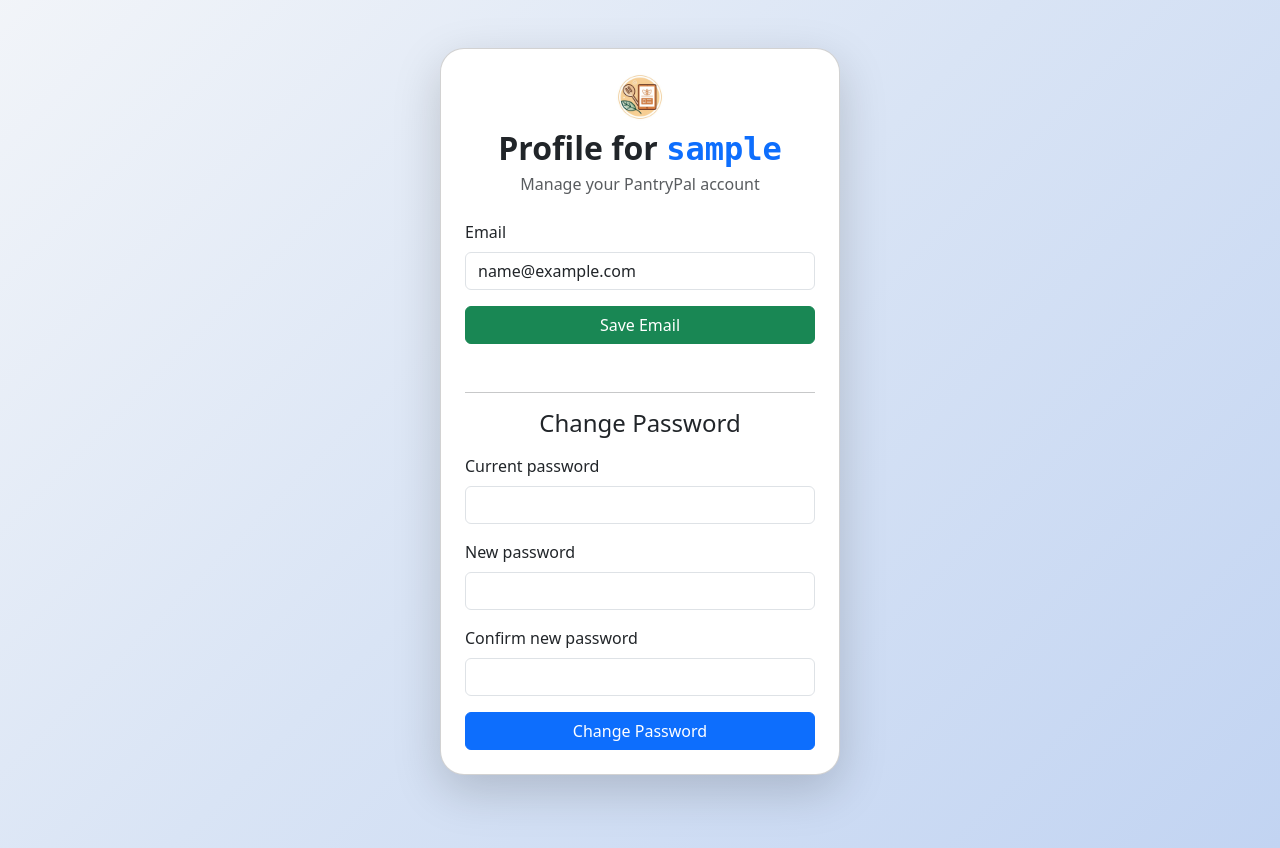
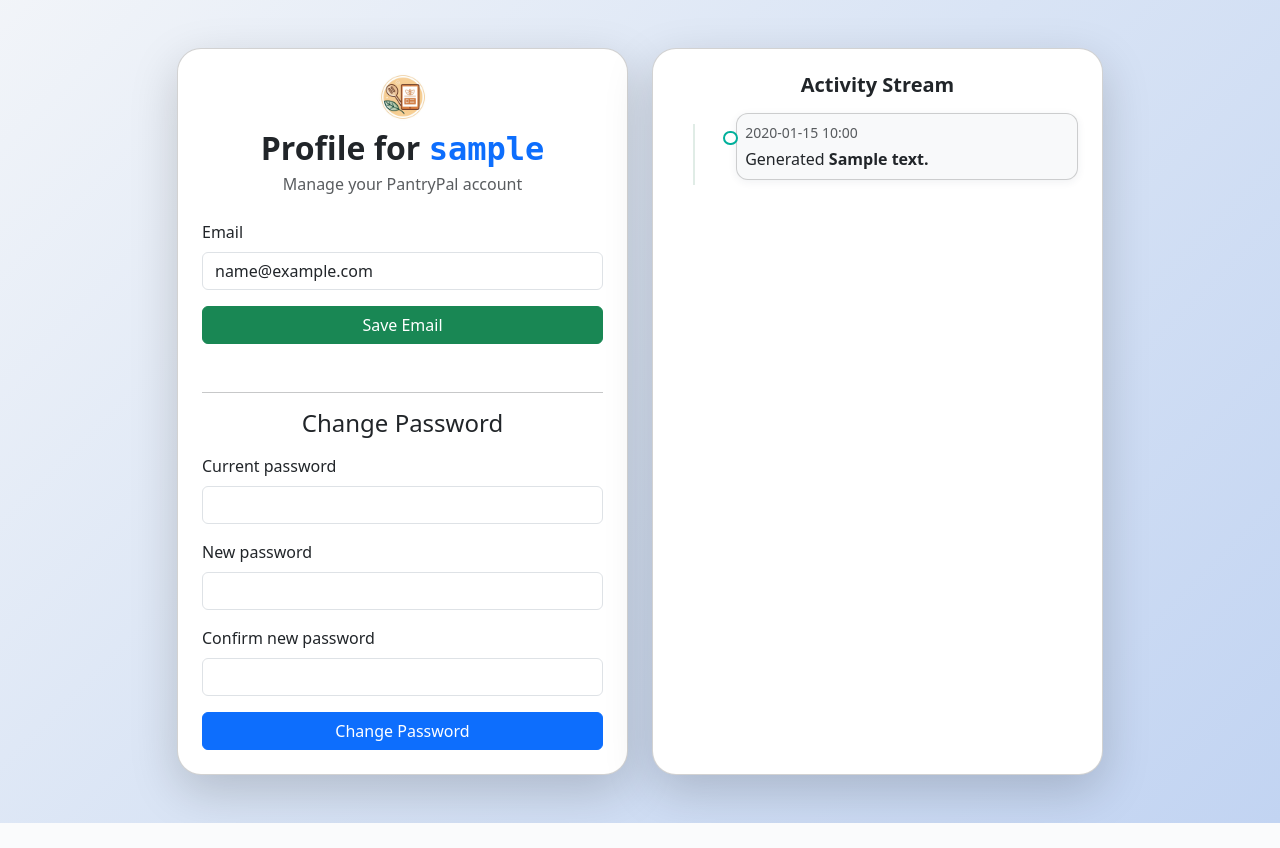
Before and after one commit to jlzlt/PantryPal, a Django app: page /profile/ in a window 1280 px wide. Shown: the part 96-944 px from the top of the page. After the commit the page ends 919 px from the top, so only its background shows below. Run offline with Django 5.2, Linux system fonts and the light colour scheme; a user stored in the database is signed in; tables that the repository leaves empty hold one stand-in row (values such as "Sample post"); some libraries are stand-ins or nearby versions.

Commit message:
Add Activity log.

```diff
--- a/recipes/admin.py
+++ b/recipes/admin.py
@@ -1,5 +1,5 @@
 from django.contrib import admin
-from .models import User, GeneratedRecipe, Recipe, SavedRecipe, SharedRecipe
+from .models import User, GeneratedRecipe, Recipe, SavedRecipe, SharedRecipe, UserActivity
 
 # Register your models here.
 admin.site.register(User)
@@ -7,3 +7,4 @@ admin.site.register(SavedRecipe)
 admin.site.register(GeneratedRecipe)
 admin.site.register(Recipe)
 admin.site.register(SharedRecipe)
+admin.site.register(UserActivity)
--- a/recipes/models.py
+++ b/recipes/models.py
@@ -3,6 +3,8 @@ from django.db import models
 from datetime import timedelta
 from django.utils.timezone import now
 from django.core.validators import MinValueValidator, MaxValueValidator
+
+User = AbstractUser
 
 
 class User(AbstractUser):
@@ -114,3 +116,21 @@ class RecipeRating(models.Model):
 
     def __str__(self):
         return f"Rating {self.rating}/5 by {self.rater} on {self.recipe}"
+
+
+class UserActivity(models.Model):
+    ACTION_CHOICES = [
+        ('generated', 'Generated Recipes'),
+        ('saved', 'Saved Recipe'),
+        ('shared', 'Shared Recipe'),
+    ]
+    user = models.ForeignKey('recipes.User', on_delete=models.CASCADE, related_name='activities')
+    timestamp = models.DateTimeField(auto_now_add=True)
+    action = models.CharField(max_length=32, choices=ACTION_CHOICES)
+    details = models.TextField(blank=True)
+
+    class Meta:
+        ordering = ['-timestamp']
+
+    def __str__(self):
+        return f"{self.timestamp} {self.user.username} {self.action} {self.details}"
--- a/recipes/static/recipes/styles.css
+++ b/recipes/static/recipes/styles.css
@@ -250,3 +250,55 @@ button[disabled] {
 .auth-link:hover {
   text-decoration: underline;
 }
+
+/* Activity Timeline Styles */
+.activity-timeline {
+  position: relative;
+  padding-left: 2.2rem;
+}
+.timeline-vertical {
+  position: absolute;
+  left: 1rem;
+  top: 0.7rem;
+  bottom: 0.7rem;
+  width: 2px;
+  background: #e0ece6;
+  z-index: 0;
+}
+.timeline-dot {
+  position: absolute;
+  left: 0.7rem;
+  top: 1.1rem;
+  width: 0.9rem;
+  height: 0.9rem;
+  background: #fff;
+  border: 2px solid #00b09b;
+  border-radius: 50%;
+  z-index: 2;
+}
+.activity-item:last-child .timeline-dot {
+  background: #00b09b;
+}
+.activity-content {
+  background: #f8f9fa;
+  border-radius: 0.75rem;
+  box-shadow: 0 2px 8px rgba(44,62,80,0.07);
+}
+@media (max-width: 767px) {
+  .activity-timeline {
+    padding-left: 1.2rem;
+  }
+  .timeline-vertical {
+    left: 0.3rem;
+  }
+  .timeline-dot {
+    left: 0rem;
+  }
+}
+
+.activity-item {
+  margin-bottom: 1rem !important;
+}
+.activity-item:last-child {
+  margin-bottom: 0 !important;
+}
--- a/recipes/templates/recipes/profile.html
+++ b/recipes/templates/recipes/profile.html
@@ -3,7 +3,10 @@
 {% block title %}Profile{% endblock %}
 {% block body %}
 <div class="auth-wrapper" style="min-height: 100vh;">
-  <div class="auth-card card shadow-lg p-4 mx-auto mt-5" style="max-width: 400px; width: 100%; border-radius: 1.5rem;">
+  <div class="container py-5">
+    <div class="row justify-content-center g-4">
+      <div class="col-12 col-lg-5 d-flex">
+        <div class="auth-card card shadow-lg p-4 w-100" style="border-radius: 1.5rem;">
           <div class="text-center mb-4">
             <img src="{% static 'recipes/logo.png' %}" alt="Logo" class="mb-2" style="height: 48px;">
             <h2 class="mb-1" style="font-weight: 700;">Profile for <span class="fw-bold text-primary" style="font-family: monospace;">{{ user.username }}</span></h2>
@@ -55,4 +58,40 @@
           </form>
         </div>
       </div>
+      <div class="col-12 col-lg-5 d-flex">
+        <div class="auth-card card shadow-lg p-4 w-100" style="border-radius: 1.5rem;">
+          <h5 class="mb-3 text-center" style="font-weight: 700;">Activity Stream</h5>
+          {% if activities %}
+            <div class="activity-timeline">
+              {% for activity in activities %}
+                <div class="activity-item d-flex align-items-start mb-4 position-relative">
+                  <div class="timeline-dot"></div>
+                  <div class="activity-content card p-2 w-100 ms-4" style="background: #f8f9fa; border-radius: 0.75rem; box-shadow: 0 2px 8px rgba(44,62,80,0.07);">
+                    <div class="d-flex justify-content-between align-items-center mb-1">
+                      <span class="text-muted small">{{ activity.timestamp|date:"Y-m-d H:i" }}</span>
+                    </div>
+                    <div>
+                      {% if activity.action == 'generated' %}
+                        Generated <span class="fw-semibold">{{ activity.details }}</span>
+                      {% elif activity.action == 'saved' %}
+                        Saved <span class="fw-semibold text-success">{{ activity.details }}</span>
+                      {% elif activity.action == 'shared' %}
+                        Shared <span class="fw-semibold" style="color: #8e44ad;">{{ activity.details }}</span>
+                      {% else %}
+                        {{ activity.action }} {{ activity.details }}
+                      {% endif %}
+                    </div>
+                  </div>
+                </div>
+              {% endfor %}
+              <div class="timeline-vertical"></div>
+            </div>
+          {% else %}
+            <div class="text-center text-muted">No activity yet.</div>
+          {% endif %}
+        </div>
+      </div>
+    </div>
+  </div>
+</div>
 {% endblock %}
--- a/recipes/templates/recipes/recipe_details.html
+++ b/recipes/templates/recipes/recipe_details.html
@@ -30,7 +30,7 @@
           <div class="star-row">
             <span class="label-align rating-label">Rating:</span>
             <div class="stars-and-numbers">
-              <div class="stars-container">
+              <div class="stars-container community-stars">
                 {% load recipe_extras %}
                 {% for fill in average_rating|star_fill_percents %}
                   {% if fill == 1.0 %}
--- a/recipes/views.py
+++ b/recipes/views.py
@@ -17,6 +17,7 @@ from .models import (
     SavedRecipe,
     SharedRecipe,
     RecipeRating,
+    UserActivity,
 )
 from openai import OpenAI
 from .constants import (
@@ -215,6 +216,13 @@ def index(request):
         # If no recipes generated, set recipes to None to show error alert on frontend
         if not recipes:
             recipes = None
+        else:
+            # Log activity for generated recipes
+            UserActivity.objects.create(
+                user=request.user,
+                action='generated',
+                details=f"{len(recipes)} recipes"
+            )
 
     # AJAX response for fetch()
     if request.headers.get("x-requested-with") == "XMLHttpRequest":
@@ -606,6 +614,12 @@ def save_recipe(request):
             return JsonResponse(
                 {"status": "exists", "message": "Recipe already saved."}
             )
+        # Log activity for saving recipe
+        UserActivity.objects.create(
+            user=request.user,
+            action='saved',
+            details=recipe.title
+        )
     except Exception as e:
         return JsonResponse({"status": "error", "message": str(e)}, status=500)
 
@@ -719,6 +733,12 @@ def share_recipe(request):
         return redirect("recipe_details", recipe_id=recipe.id)
 
     SharedRecipe.objects.create(recipe=recipe, author=request.user)
+    # Log activity for sharing recipe
+    UserActivity.objects.create(
+        user=request.user,
+        action='shared',
+        details=recipe.title
+    )
     messages.success(request, "Recipe shared with the community!")
     return redirect("recipe_details", recipe_id=recipe.id)
 
@@ -798,6 +818,9 @@ def profile(request):
     password_form = DevPasswordChangeForm(user)
     email_success = password_success = False
 
+    # Get the latest 20 activities for the user
+    activities = UserActivity.objects.filter(user=user).order_by('-timestamp')[:20]
+
     if request.method == 'POST':
         if 'email_submit' in request.POST:
             email_form = EmailForm(request.POST, instance=user)
@@ -817,4 +840,5 @@ def profile(request):
         'password_form': password_form,
         'email_success': email_success,
         'password_success': password_success,
+        'activities': activities,
     })
```
Also changed, not shown: media/recipes/008ee6c91e265d2fc3bc22c8920a733128a8a87a3bbff68b18c301ec9f5b02a1.jpg (added), media/recipes/021e5377bc98fad70244312d8d9a9a13c3a83310dca28c95de59c07b309c0e12.jpg (added), media/recipes/6d5d617528fe2b20b680684d89b802e464d0fb0256045a79c1d8dd5d81c7c763.jpg (added), media/recipes/d83a79d94c3743e501d275962f98a3167083210b2c43bf523074a045a8796bd8.jpg (added), media/recipes/df7d9ae35cc53c0bf4fdb06ff8bafe7d5424a0ab1a23f7cb2543ac5ec73ae107.jpg (added), media/recipes/f6f09a1dabd7455e3e0c15f6ea77c1a0f7506f87caf4b45d54f0d1c50c1a4bca.jpg (added), recipes/migrations/0010_useractivity.py (added). Lines whose indentation alone changed are shown as unchanged.
